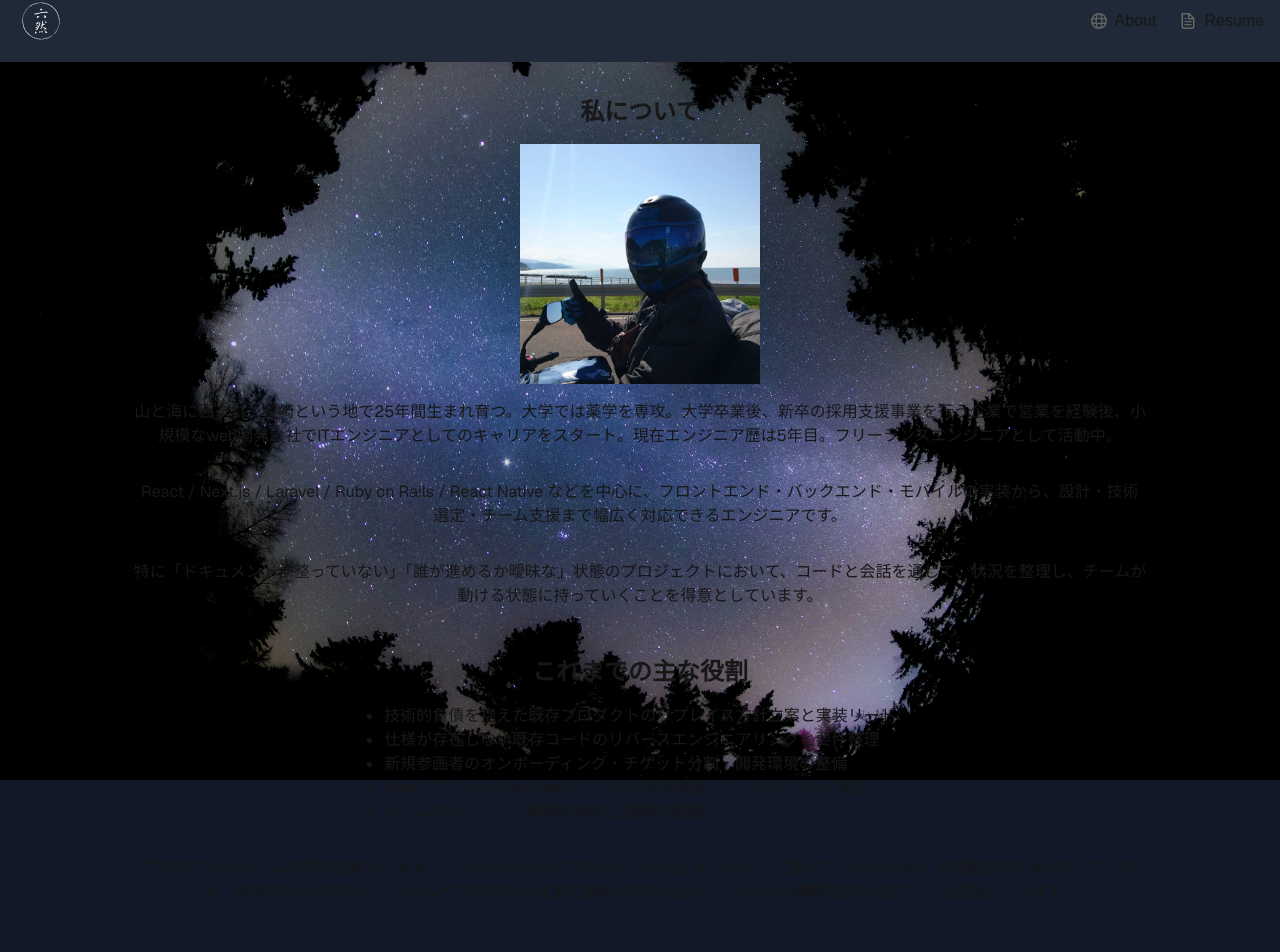
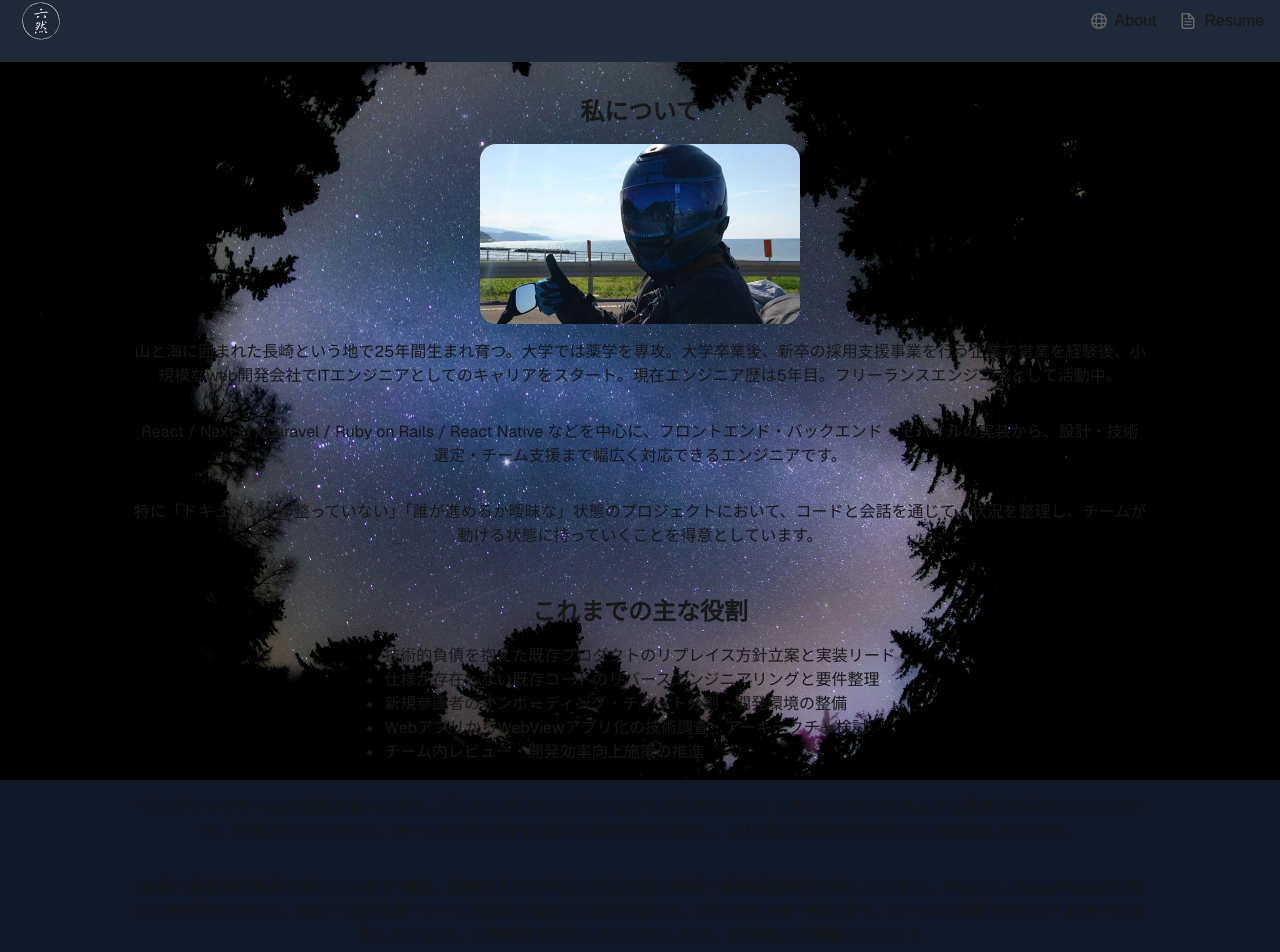
Before and after one commit to nottak0409/portfolio, a Next.js app: page /about in a window 1280 px wide. Shown: the part 20-972 px from the top of the page. Built offline with nearby package versions, Linux system fonts and the light colour scheme.

Commit message:
一旦resetしてもどす

```diff
--- a/app/about/page.tsx
+++ b/app/about/page.tsx
@@ -19,15 +19,17 @@ export default function About() {
           <div className="text-xl sm:text-2xl font-bold text-center sm:text-center w-full">
             私について
           </div>
-					<div className="w-30 sm:w-60">
+          <div className="w-40 sm:w-80 relative aspect-[16/9] group overflow-hidden rounded-2xl">
             <Image
               src="/bike.webp"
-							width="50"
-							height="50"
-							layout="responsive"
               alt="my bike image"
+              fill
+              quality={100}
               priority={true}
+              sizes="(max-width: 640px) 160px, 320px"
+              className="object-cover transition-transform duration-700 group-hover:scale-110"
             />
+            <div className="absolute inset-0 bg-gradient-to-b from-transparent to-black/30 opacity-0 group-hover:opacity-100 transition-opacity duration-700" />
           </div>
           <div className="text-base text-center w-xl sm:w-5/6 break-all">
             山と海に囲まれた長崎という地で25年間生まれ育つ。大学では薬学を専攻。大学卒業後、新卒の採用支援事業を行う企業で営業を経験後、小規模なweb開発会社でITエンジニアとしてのキャリアをスタート。現在エンジニア歴は5年目。フリーランスエンジニアとして活動中。
@@ -62,6 +64,14 @@ export default function About() {
           <div className="text-base text-center w-xl sm:w-5/6 break-all mt-4">
             プロダクトやチームの成功を第一に考え、「この人がいるとプロジェクトが止まらない」と思っていただけるような動き方を大切にしています。技術力だけではなく、チームやプロダクトを前に進める力を活かし、より良い体験を生み出すことを目指しています。
           </div>
+          <div className="text-base text-center w-xl sm:w-5/6 break-all mt-4">
+            副業・業務委託案件を探しています
+            現在、夜間や土日を中心に対応可能な副業・業務委託案件を探しています。
+            Next.js、React
+            Nativeを用いた開発だけでなく、設計・技術推進・チーム支援など幅広く対応可能です。
+            プロダクトを一緒に育て、チームに貢献できるパートナーを目指しています。
+            ご興味をお持ちいただけましたら、お気軽にご連絡ください！
+          </div>
           <div className="text-xl sm:text-2xl font-bold text-center w-xl sm:w-5/6 break-all mt-8">
             趣味
           </div>
--- a/app/resume/page.tsx
+++ b/app/resume/page.tsx
@@ -21,21 +21,12 @@ export default function Resume() {
           </div>
           <div className="text-base text-center sm:text-center w-xl break-all">
             <ul>
+              <li>2020年9月 ~ 2022年10月 10名程度のシステム開発会社 正社員</li>
+              <li>2022年11月 ~ 2025年1月 医療系のITベンチャー企業 正社員</li>
+              <li>2025年3月 ~ 六然システム代表 フリーランスエンジニア</li>
               <li>
-								2020年9月 ~ 2022年10月
-								10名程度のシステム開発会社 正社員
-							</li>
-							<li>
-								2022年11月 ~ 2025年1月 医療系のITベンチャー企業
-								正社員
-							</li>
-							<li>
-								2025年3月 ~ 六然システム代表
-								フリーランスエンジニア
-							</li>
-							<li>
-								2025年3月 ~ HRTech系の事業会社
-								フロントエンドエンジニア
+                2025年3月 ~ HRTech系の事業会社 フロントエンドエンジニア
+                チームリーダー
               </li>
             </ul>
           </div>
@@ -90,10 +81,12 @@ export default function Resume() {
             <ul className="pl-4">
               <li>Git 4年半</li>
               <li>GithubActions 2年</li>
+              <li>CircleCI 業務内で少々</li>
               <li>Terraform 業務内で少々</li>
               <li>Serverless 業務内で少々</li>
               <li>
-								AWS EC2/S3/RDS/Lambda/CloudWatch 業務内で少々
+                AWS EC2/ECS/CloudFront/Amplify/Cognito/S3/RDS/Lambda/CloudWatch
+                業務内で少々
               </li>
               <li>Mackerel 業務内で少々</li>
               <li>Docker 業務内で少々</li>
@@ -104,15 +97,12 @@ export default function Resume() {
               <li>テスト実行 4年</li>
               <li>テスト自動化 2年</li>
               <li>デザインシステム構築 0⇨1の担当経験あり</li>
-							<li>マネジメント メンバー二人</li>
+              <li>ピープルマネジメント経験あり</li>
+              <li>チームリーダー経験あり</li>
             </ul>
           </details>
           <div className="text-xl sm:text-2xl font-bold text-center w-xl break-all mt-8">
-						<a
-							href="/resume.pdf"
-							download
-							className="hover:underline"
-						>
+            <a href="/resume.pdf" download className="hover:underline">
               詳細な職務経歴書はこちら
             </a>
           </div>
```
Lines whose indentation alone changed are shown as unchanged.
